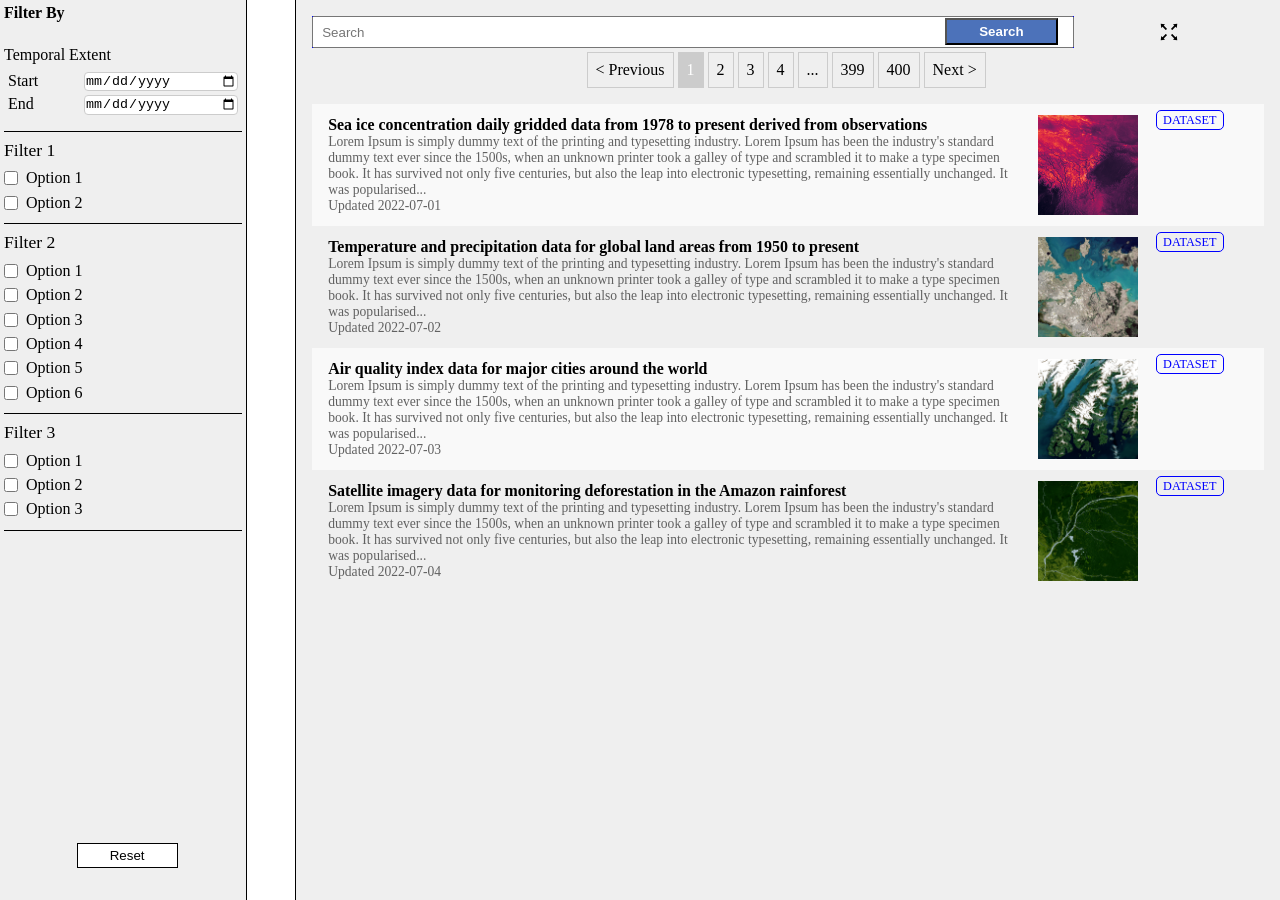
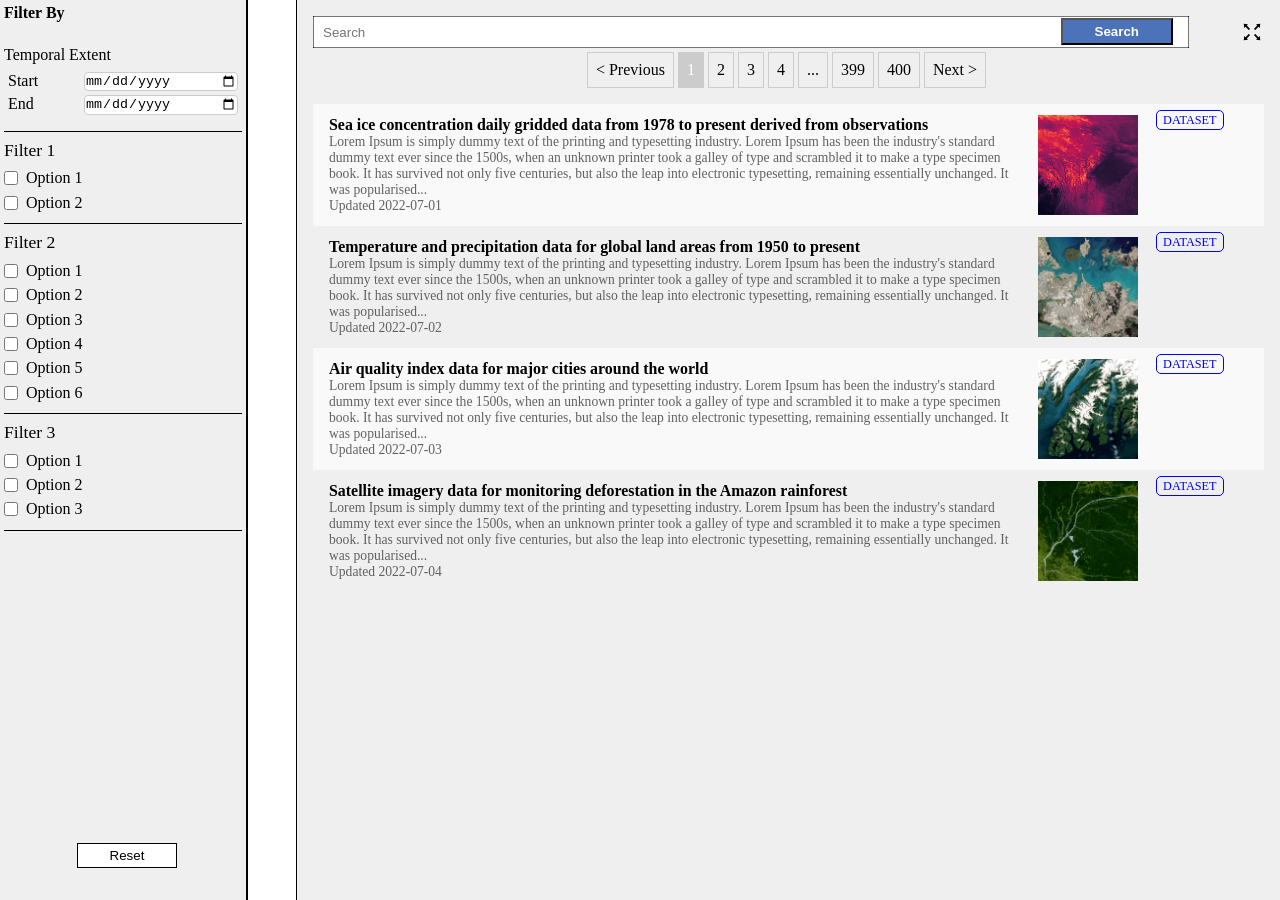
Before and after one commit to EO-DataHub/eodhp-resource-catalogue-ui, a React (Vite) app: page / in a window 1280 px wide. Built offline with nearby package versions, Linux system fonts and the light colour scheme.

Commit message:
Patch up small sizing changes

```diff
--- a/src/index.scss
+++ b/src/index.scss
@@ -11,8 +11,9 @@
   min-height: 900px;
 
   .left-sidebar-container {
+    position: relative;
     flex: 1;
-    border-right: 1px solid black;
+    border-right: 2px solid black;
     max-width: 300px;
   }
 
--- a/src/pages/DataCatalogue/components/DataCatalogueTable/styles.scss
+++ b/src/pages/DataCatalogue/components/DataCatalogueTable/styles.scss
@@ -22,6 +22,7 @@
   &__row {
     display: flex;
     padding: 0.5rem;
+    cursor: pointer;
 
     &:hover {
       background-color: #f5f5f5;
--- a/src/pages/DataCatalogue/components/TopBar/styles.scss
+++ b/src/pages/DataCatalogue/components/TopBar/styles.scss
@@ -7,8 +7,8 @@
   }
 
   &__searchbox-container {
+    width: 95%;
     background-color: blue;
-    flex: 4;
     position: relative;
     height: 2rem;
 
@@ -28,15 +28,16 @@
       background-color: #4c72ba;
       color: white;
       font-weight: bold;
-
     }
   }
 
   &__actions-container {
-    flex: 1;
+    width: 5%;
     display: flex;
-    justify-content: center;
+    justify-content: flex-end;
     align-items: center;
+    max-width: 125px;
+    min-width: 75px;
 
     svg {
       color: black;
```
